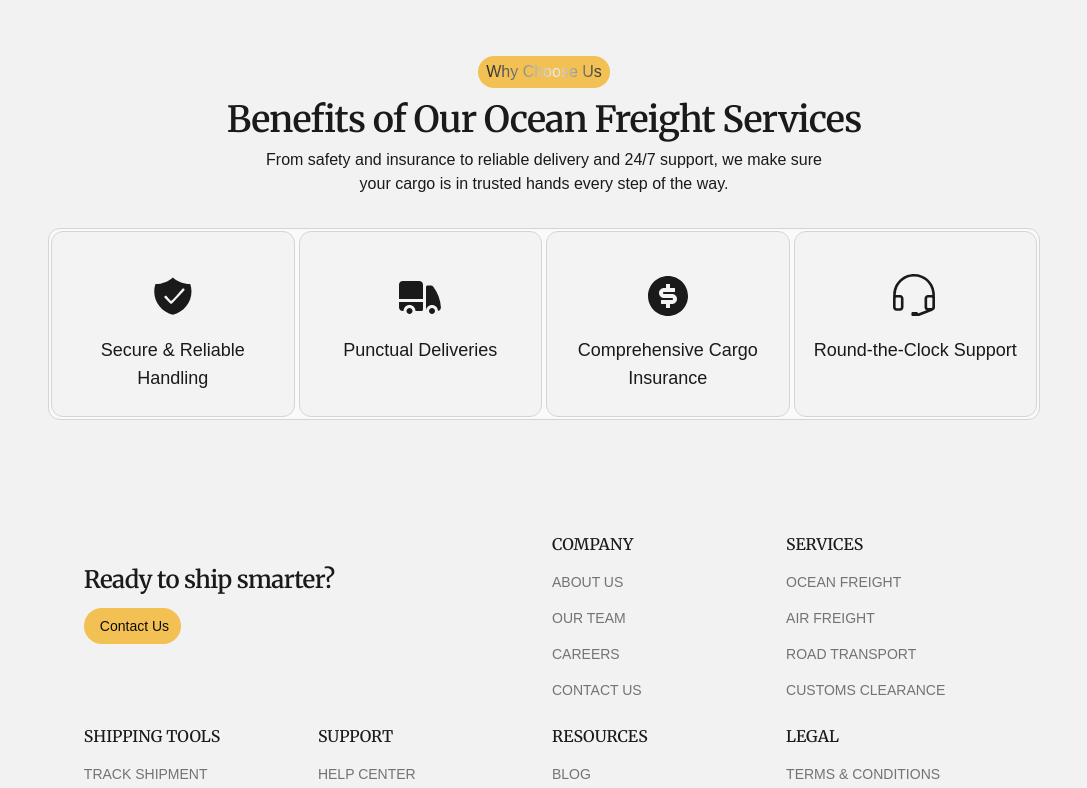
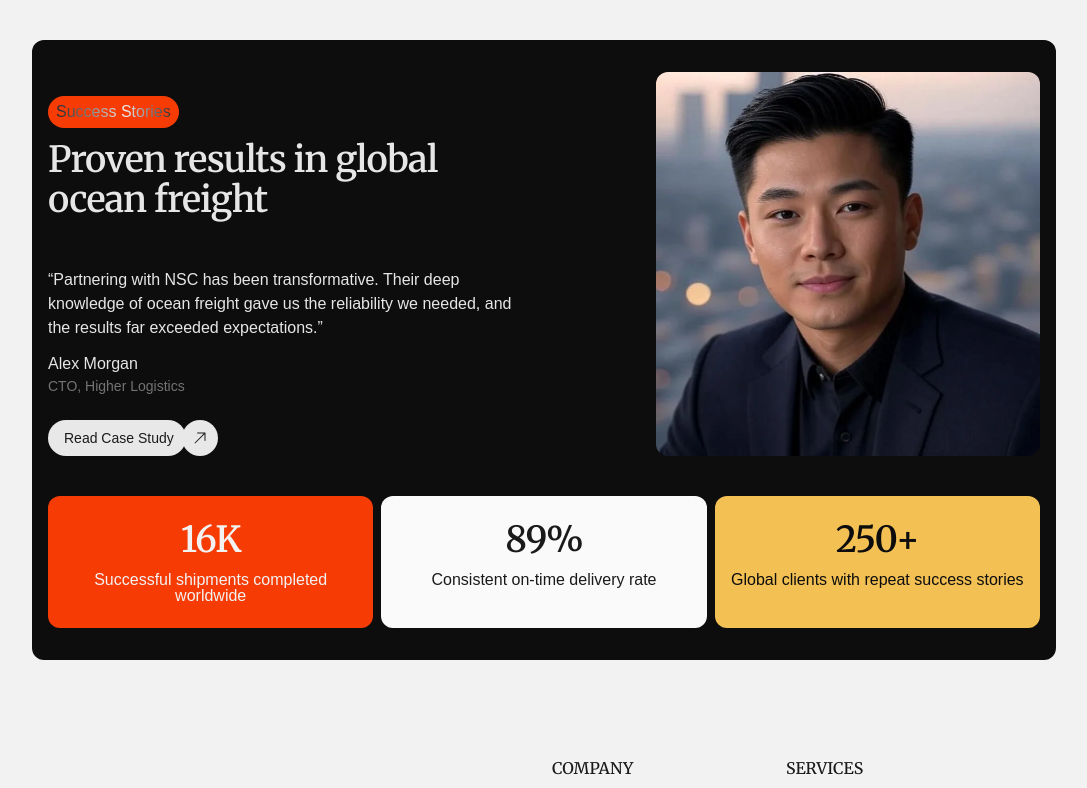
Before and after one commit to devbyasqe/nexus-sea-carriers, a Next.js app: page / in a window 1280 px wide. Shown: the top 788 px of the page, without its empty margins (96-1183 px from the left). Built offline with nearby package versions, Linux system fonts and the light colour scheme; a web font is replaced by a local one.

Commit message:
success stories section

```diff
--- a/src/app/page.tsx
+++ b/src/app/page.tsx
@@ -4,6 +4,7 @@ import KeyBenefit from "@/components/home/key-benifit";
 import OceanServices from "@/components/home/ocean-services";
 import Partners from "@/components/home/partners";
 import ServiceOverview from "@/components/home/service-overview";
+import SuccessStories from "@/components/home/success-stories";
 import React from "react";
 
 const HomePage = () => (
@@ -12,8 +13,9 @@ const HomePage = () => (
     <Partners />
     <ServiceOverview />
     <OceanServices />
-    <HowItWork />*/}
-    <KeyBenefit />
+    <HowItWork />
+    <KeyBenefit />*/}
+    <SuccessStories />
   </>
 );
 
--- /dev/null
+++ b/src/components/home/success-stories.tsx
@@ -0,0 +1,96 @@
+import React from "react";
+import { ShimmerText } from "../ui";
+import Image from "next/image";
+import { Button } from "../ui/button";
+import { ArrowUpRightIcon } from "../svg";
+import { cn } from "@/lib/utils";
+import { AnimatedNumber } from "../motion";
+
+const growth = [
+  {
+    number: 16,
+    letter: "K",
+    description: "Successful shipments completed worldwide",
+    className: "bg-primary text-white",
+    duratoin: 1,
+  },
+  {
+    number: 89,
+    letter: "%",
+    description: "Consistent on-time delivery rate",
+    className: "bg-accent text-foreground",
+    duratoin: 1,
+  },
+  {
+    number: 250,
+    letter: "+",
+    description: "Global clients with repeat success stories",
+    className: "bg-success text-black",
+    duratoin: 0.75,
+  },
+];
+
+const SuccessStories = () => {
+  return (
+    <section className="relative mx-auto w-[93%] max-w-5xl min-w-80 overflow-clip py-10 sm:max-md:max-w-[40rem]">
+      <div className="bg-secondary text-foreground-secondary rounded-xl px-4 py-8">
+        <div className="grid gap-6 text-pretty md:grid-cols-2 md:grid-rows-1 md:items-center">
+          <div className="">
+            <p className="bg-primary w-fit rounded-full px-2 py-1 font-medium">
+              <ShimmerText>Success Stories</ShimmerText>
+            </p>
+            <h2 className="mt-3">Proven results in global ocean freight</h2>
+          </div>
+          <div className="md:row-span-2 md:flex md:justify-end">
+            <div className="aspect-square max-h-96">
+              <Image
+                src={"/success-stories/cto.webp"}
+                alt="cto image"
+                height={720}
+                width={1080}
+                className="size-full rounded-xl object-cover object-top"
+              />
+            </div>
+          </div>
+          <div className="">
+            <p className="">
+              “Partnering with NSC has been transformative. Their deep knowledge
+              of ocean freight gave us the reliability we needed, and the
+              results far exceeded expectations.”
+            </p>
+            <p className="mt-3 font-medium">Alex Morgan</p>
+            <p className="text-foreground-muted text-sm">
+              CTO, Higher Logistics
+            </p>
+            <Button
+              variant={"muted"}
+              svgIcon={<ArrowUpRightIcon />}
+              className="mt-6"
+            >
+              Read Case Study
+            </Button>
+          </div>
+        </div>
+
+        <div className="mt-10 grid gap-2 md:grid-cols-3">
+          {growth.map(
+            ({ description, number, className, letter, duratoin }, index) => (
+              <div
+                key={description + index}
+                className={cn("rounded-xl px-4 py-6 text-center", className)}
+              >
+                <h2>
+                  <AnimatedNumber value={number} duration={duratoin} />
+                  {letter}
+                </h2>
+                <p className="mt-3 leading-none">{description} </p>
+              </div>
+            ),
+          )}
+        </div>
+      </div>
+    </section>
+  );
+};
+
+export default SuccessStories;
--- a/src/components/motion/index.tsx
+++ b/src/components/motion/index.tsx
@@ -1,6 +1,6 @@
 "use client";
-import React, { ReactNode } from "react";
-import { motion } from "motion/react";
+import React, { ReactNode, useEffect, useRef } from "react";
+import { animate, motion, useInView } from "motion/react";
 import { blurVariant, leftVariant, rightVariant } from "./variants";
 
 const variantsMap = {
@@ -30,3 +30,37 @@ export const MotionContainer = ({
     {children}
   </motion.div>
 );
+
+export function AnimatedNumber({
+  value,
+  start = 0,
+  duration = 0.5,
+}: {
+  value: number;
+  start?: number;
+  duration?: number;
+}) {
+  const ref = useRef<HTMLSpanElement>(null);
+  const isInView = useInView(ref, {
+    once: true,
+    amount: 0.3,
+  });
+
+  useEffect(() => {
+    if (isInView && ref.current) {
+      const controls = animate(start, value, {
+        duration,
+        ease: "linear",
+        onUpdate: (latest) => {
+          if (ref.current) {
+            ref.current.innerText = Math.round(latest).toString();
+          }
+        },
+      });
+
+      return controls.stop;
+    }
+  }, [isInView]);
+
+  return <motion.span ref={ref}>{start}</motion.span>;
+}
```
Also changed, not shown: public/success-stories/cto.webp (added).
